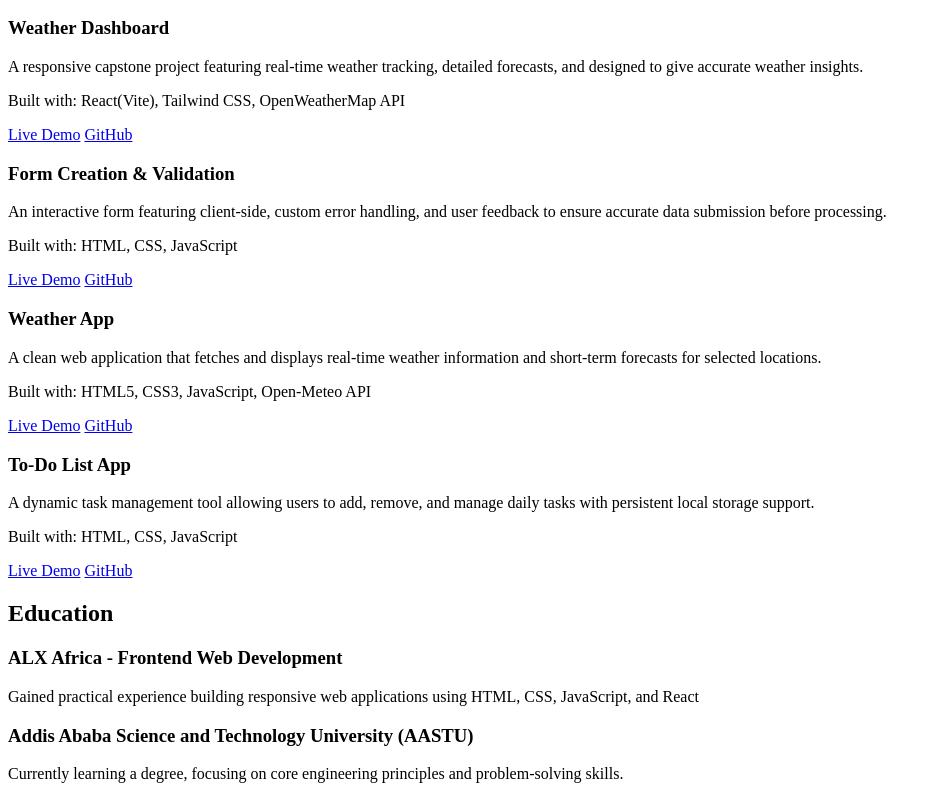
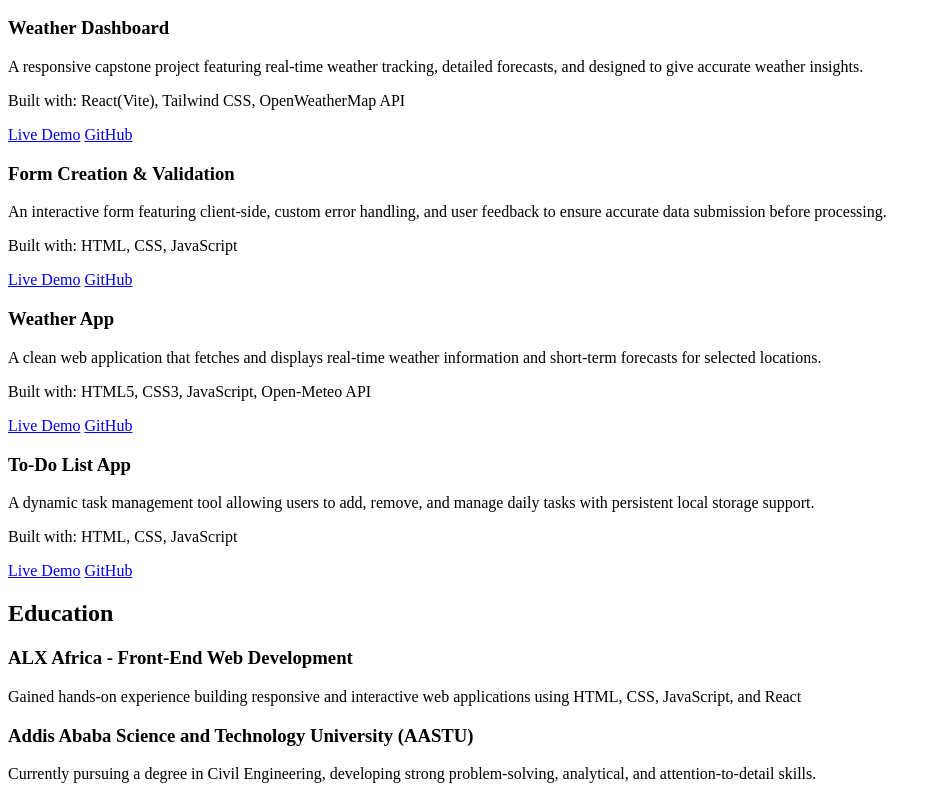
Before and after one commit to segnim21/my-portfolio, a plain HTML site: page index.html in a window 1280 px wide. Shown: the part 957-1756 px from the top of the page, without its empty margins (0-941 px from the left). Drawn offline with Linux system fonts and the light colour scheme.

```diff
--- a/index.html
+++ b/index.html
@@ -128,14 +128,16 @@
         <h2>Education</h2>
 
         <article>
-            <h3>ALX Africa - Frontend Web Development</h3>
-            <p>Gained practical experience building responsive web applications using HTML, CSS, JavaScript, and React
+            <h3>ALX Africa - Front-End Web Development</h3>
+            <p>Gained hands-on experience building responsive and interactive web applications using HTML, CSS,
+                JavaScript, and React
             </p>
         </article>
 
         <article>
             <h3>Addis Ababa Science and Technology University (AASTU)</h3>
-            <p>Currently learning a degree, focusing on core engineering principles and problem-solving skills.</p>
+            <p>Currently pursuing a degree in Civil Engineering, developing strong problem-solving, analytical, and
+                attention-to-detail skills.</p>
         </article>
 
     </section>
```
